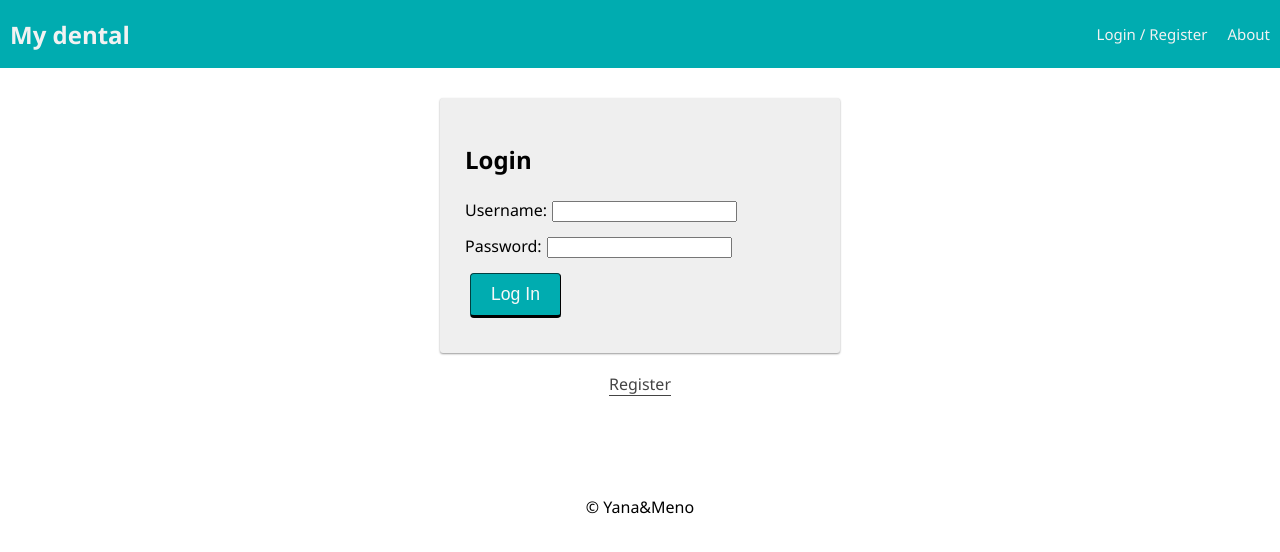
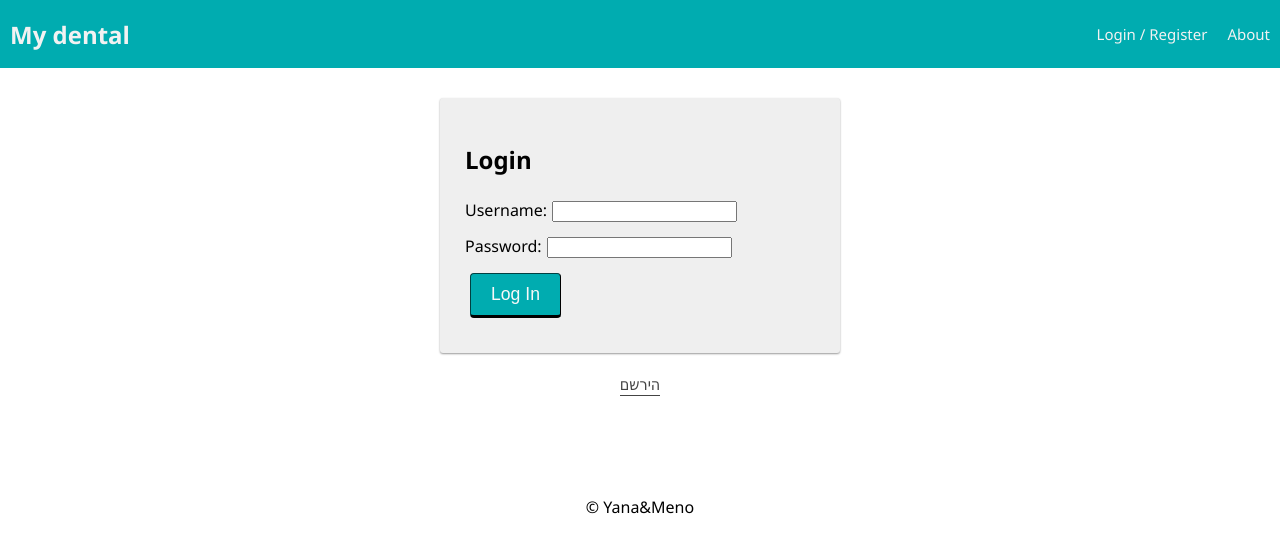
Before and after one commit to yanaanael/FinalProject, a React (Create React App) app: page /#/info in a window 1280 px wide. Shown: the top 552 px of the page. Built offline with nearby package versions, Linux system fonts and the light colour scheme; no server answers.

Commit message:
changing Register button to hebrew

```diff
--- a/src/components/LoginPage/LoginPage.jsx
+++ b/src/components/LoginPage/LoginPage.jsx
@@ -17,7 +17,7 @@ function LoginPage() {
             history.push('/registration');
           }}
         >
-          Register
+          הירשם
         </button>
       </center>
     </div>
```
